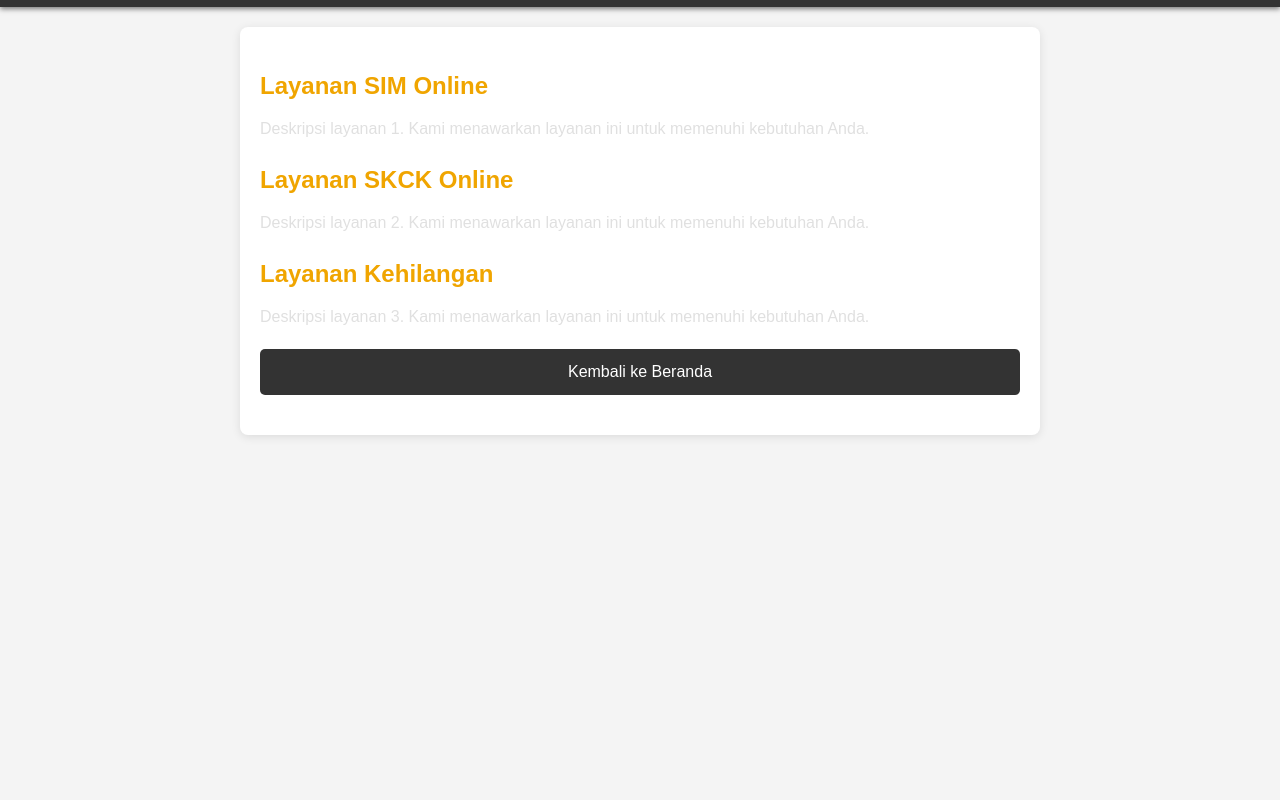
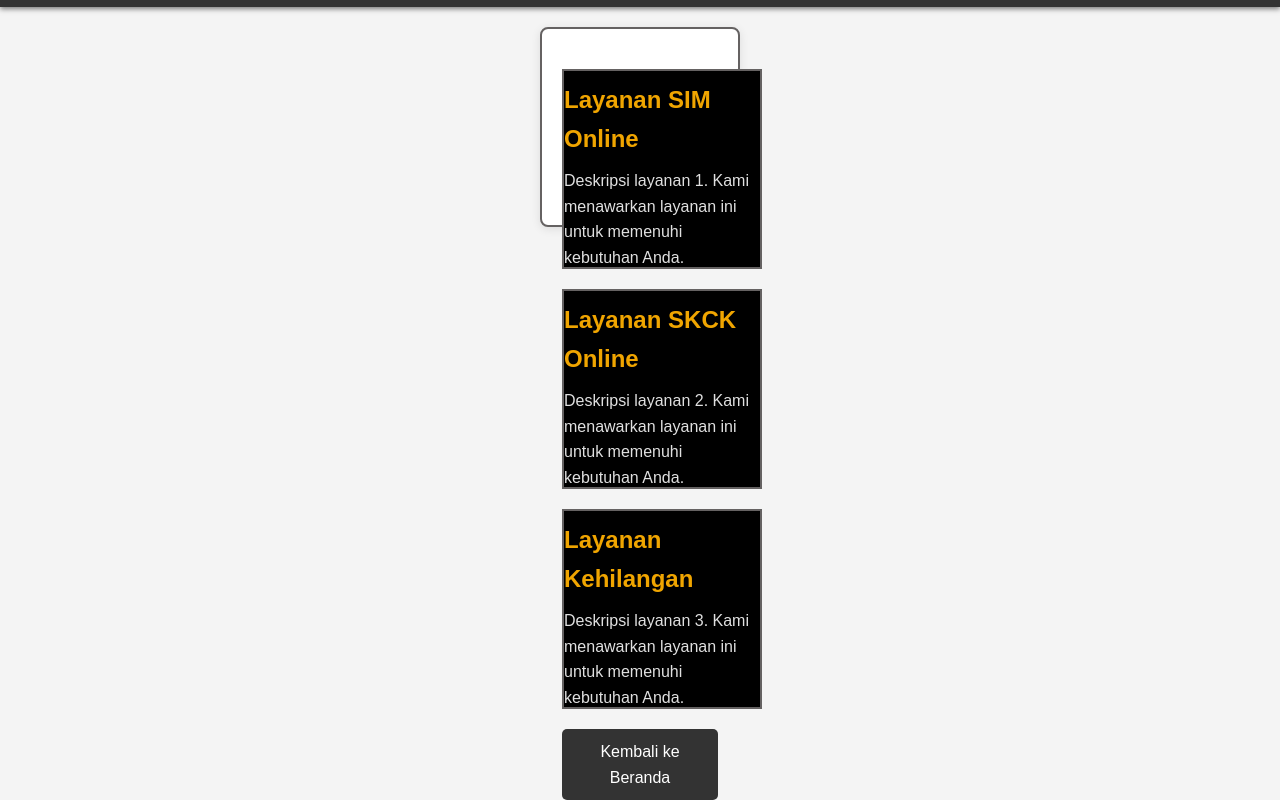
Before and after one commit to HevenuSyalom/web-pkl, a plain HTML site: page web pkl/services.html in a window 1280 px wide. Shown: the part 64-864 px from the top of the page. Before the commit the page ends 800 px from the top, so only its background shows below. Drawn offline with Linux system fonts and the light colour scheme.

Commit message:
Add files via upload

```diff
--- a/web pkl/services.html
+++ b/web pkl/services.html
@@ -61,6 +61,17 @@
     <header>
         <h1>Layanan Kami</h1>
     </header>
+    <head>
+        <title>Judul Halaman</title>
+        <style>
+          div {
+            width: 200px;
+            height: 200px;
+            border: 2px solid rgb(101, 98, 98);
+            background-color: rgb(0, 0, 0);
+          }
+        </style>
+      </head>
     <div class="container">
         <div class="service">
             <h2>Layanan SIM Online</h2>
```
